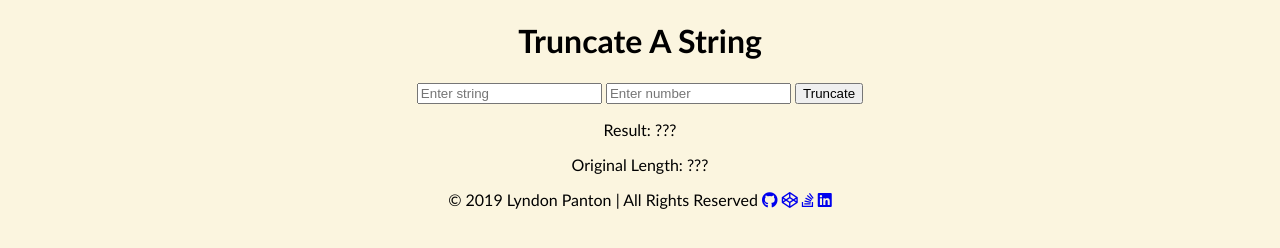
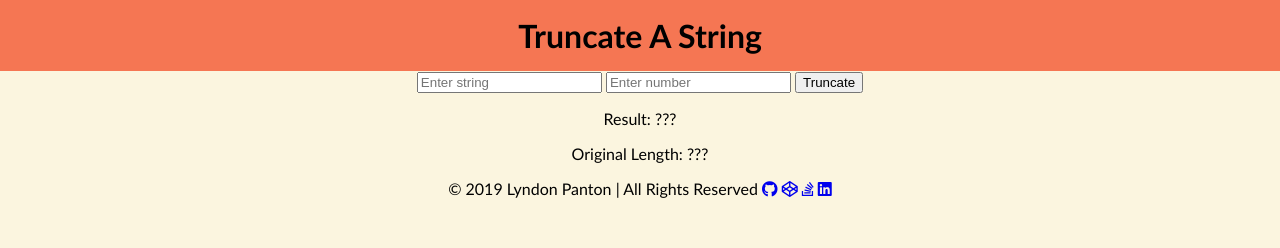
Before and after one commit to LyndonPanton/TruncateAString, a plain HTML site: page index.html in a window 1280 px wide. Drawn offline with Linux system fonts and the light colour scheme.

Commit message:
Added header styling

```diff
--- a/css/styles.css
+++ b/css/styles.css
@@ -16,6 +16,14 @@ body, html {
 
 
 /* HEADER */
+h1 {
+	margin: 0;
+	padding: 2vh 0;
+}
+
+header {
+	background-color: #F57653;
+}
 
 
 
```
